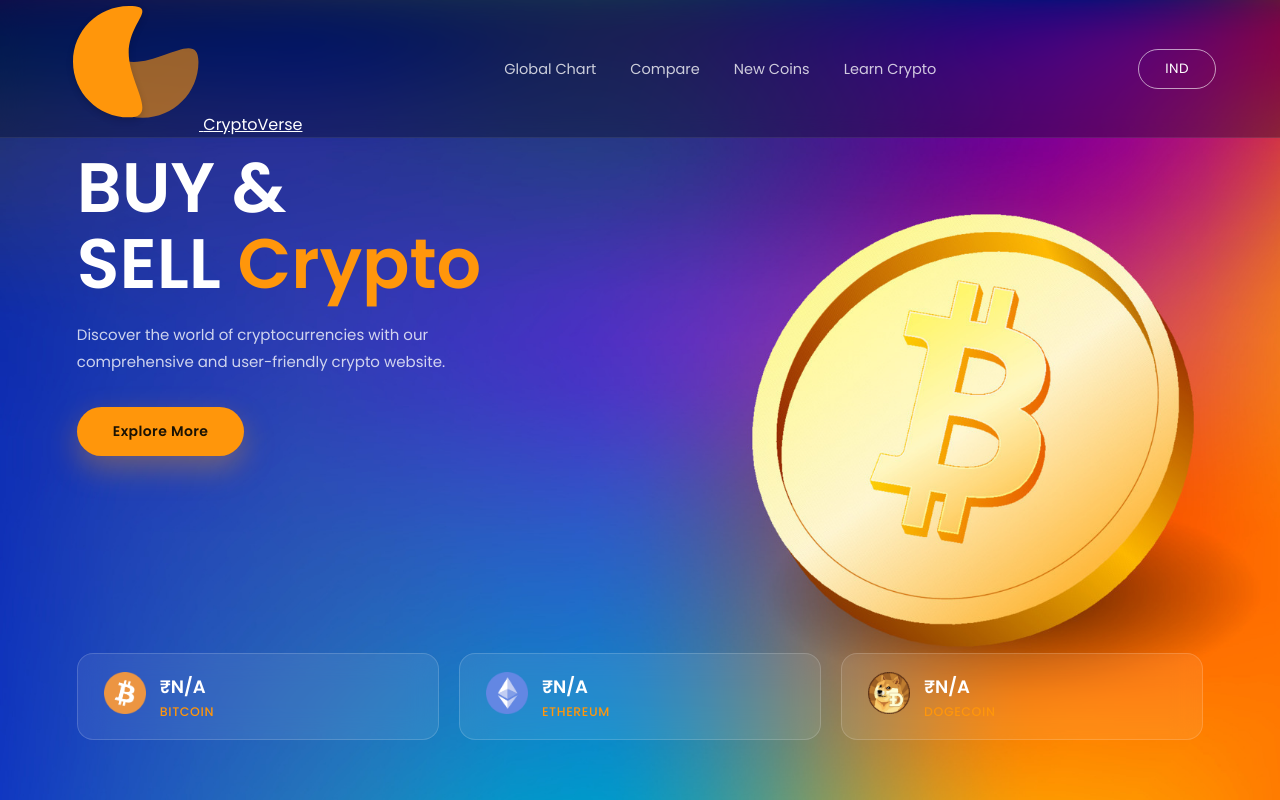
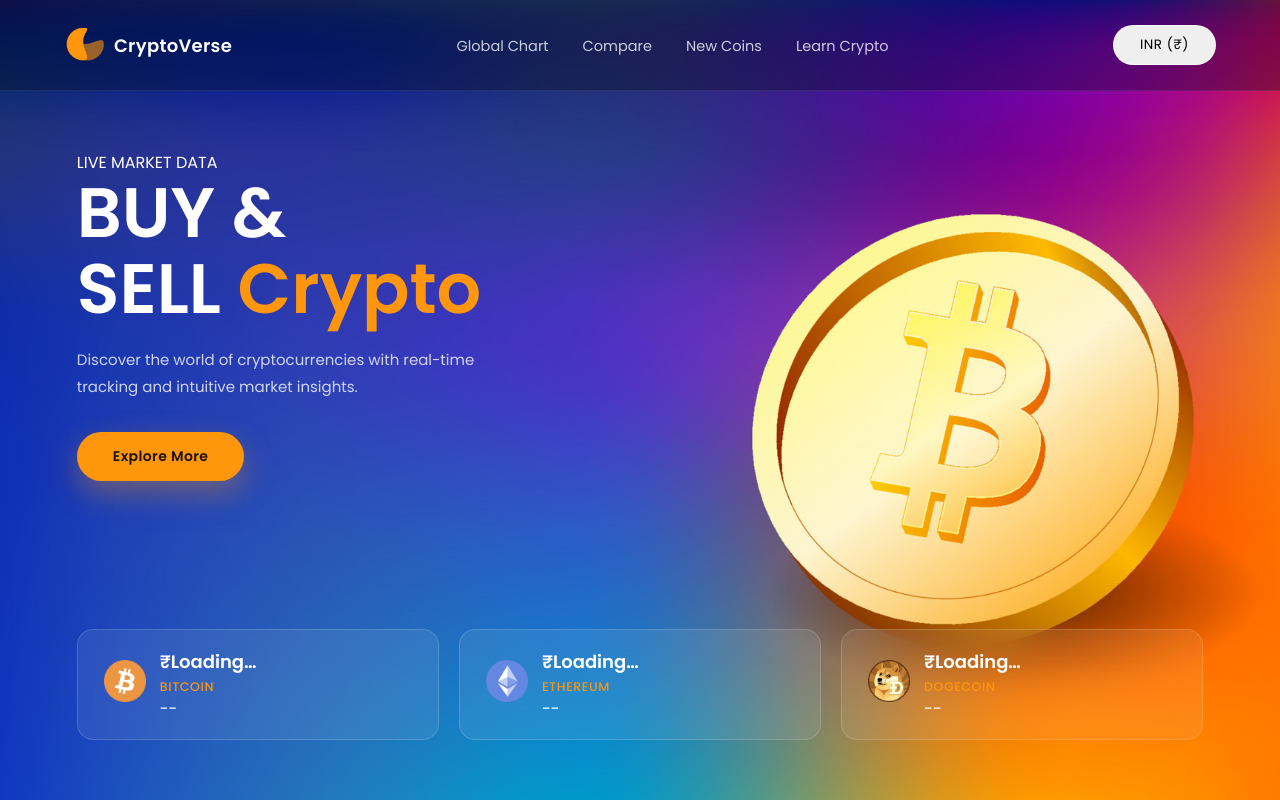
Before and after one commit to jatin010/Crypto_Watch, a plain HTML site: page crypto/index.html in a window 1280 px wide. Drawn offline with nearby package versions, Linux system fonts and the light colour scheme; no server answers.

Commit message:
Revise index.html for improved layout and features
Updated the HTML structure and content for better clarity and functionality, including adding a live market status section and currency toggle button.

```diff
--- a/crypto/index.html
+++ b/crypto/index.html
@@ -3,17 +3,17 @@
 <head>
     <meta charset="UTF-8">
     <meta name="viewport" content="width=device-width, initial-scale=1.0">
-    <title>CryptoVerse — Buy & Sell Crypto</title>
-    <meta name="description" content="Track live Bitcoin, Ethereum and Dogecoin prices in INR. Discover, compare and explore cryptocurrencies with CryptoVerse.">
+    <title>CryptoVerse — Buy &amp; Sell Crypto</title>
+    <meta name="description" content="Track live Bitcoin, Ethereum and Dogecoin prices. Discover, compare and explore cryptocurrencies with CryptoVerse.">
     <link rel="icon" type="image/png" href="logo.png">
-    <!-- External Style Sheet -->
     <link rel="stylesheet" href="style.css">
+    <script src="index.js" defer></script>
 </head>
 <body>
 
     <header class="navbar">
         <nav>
-            <a href="#" class="bitcoin.png">
+            <a href="#" class="brand">
                 <img src="logo.png" alt="CryptoVerse logo" class="logo">
                 <span>CryptoVerse</span>
             </a>
@@ -26,7 +26,8 @@
             </ul>
 
             <div class="nav-right">
-                <a href="#" class="btn btn-outline">IND</a>
+                <!-- Currency Toggle Button -->
+                <button id="currencyBtn" class="btn btn-outline">INR (₹)</button>
                 <button class="nav-toggle" id="navToggle" aria-label="Toggle menu" aria-expanded="false">
                     <span></span><span></span><span></span>
                 </button>
@@ -36,8 +37,12 @@
 
     <main class="hero">
         <div class="content">
+            <div class="live-status">
+                <span class="live-dot"></span>
+                <span>LIVE MARKET DATA</span>
+            </div>
             <h1>BUY &amp; <br>SELL <span>Crypto</span></h1>
-            <p>Discover the world of cryptocurrencies with our comprehensive and user-friendly crypto website.</p>
+            <p>Discover the world of cryptocurrencies with real-time tracking and intuitive market insights.</p>
             <a href="https://www.coingecko.com/" target="_blank" rel="noopener" class="btn btn-solid">Explore More</a>
         </div>
 
@@ -47,32 +52,41 @@
                     <img src="bitcoin.png" alt="Bitcoin">
                 </a>
                 <div>
-                    <h3>₹<span id="bitcoin">Loading…</span></h3>
-                    <p>Bitcoin</p>
+                    <h3><span class="currency-symbol">₹</span><span id="bitcoin">Loading…</span></h3>
+                    <div class="coin-meta">
+                        <p>Bitcoin</p>
+                        <span id="bitcoin-change" class="change-badge">--</span>
+                    </div>
                 </div>
             </li>
+
             <li class="coin">
                 <a href="https://www.coingecko.com/en/coins/ethereum" target="_blank" rel="noopener">
                     <img src="ethereum.png" alt="Ethereum">
                 </a>
                 <div>
-                    <h3>₹<span id="ethereum">Loading…</span></h3>
-                    <p>Ethereum</p>
+                    <h3><span class="currency-symbol">₹</span><span id="ethereum">Loading…</span></h3>
+                    <div class="coin-meta">
+                        <p>Ethereum</p>
+                        <span id="ethereum-change" class="change-badge">--</span>
+                    </div>
                 </div>
             </li>
+
             <li class="coin">
                 <a href="https://www.coingecko.com/en/coins/dogecoin" target="_blank" rel="noopener">
                     <img src="dogecoin.png" alt="Dogecoin">
                 </a>
                 <div>
-                    <h3>₹<span id="dogecoin">Loading…</span></h3>
-                    <p>Dogecoin</p>
+                    <h3><span class="currency-symbol">₹</span><span id="dogecoin">Loading…</span></h3>
+                    <div class="coin-meta">
+                        <p>Dogecoin</p>
+                        <span id="dogecoin-change" class="change-badge">--</span>
+                    </div>
                 </div>
             </li>
         </ul>
     </main>
 
-    <script src="https://code.jquery.com/jquery-3.7.0.min.js" integrity="sha256-2Pmvv0kuTBOenSvLm6bvfBSSHrUJ+3A7x6P5Ebd07/g=" crossorigin="anonymous"></script>
-    <script src="index.js"></script>
 </body>
 </html>
```
